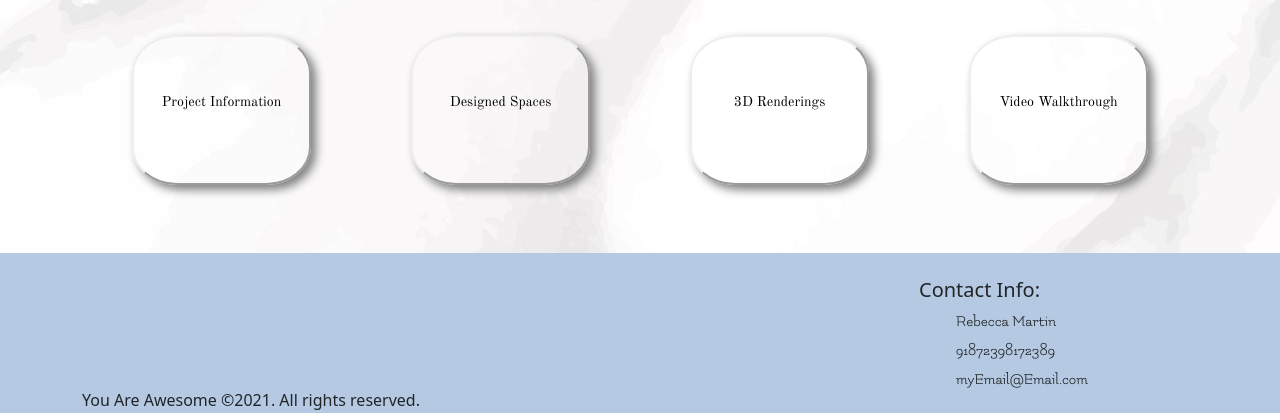
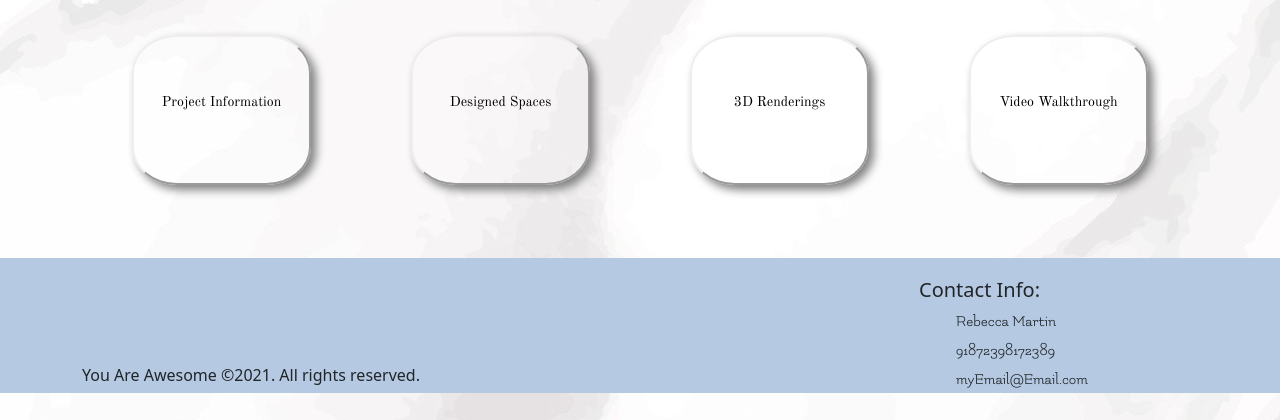
Before and after one commit to daWiz314/daWiz314.github.io, a PHP site: page /index.html in a window 1280 px wide. Shown: the part 407-827 px from the top of the page. Run offline with PHP 8.4, Linux system fonts and the light colour scheme.

Commit message:
Added border on imgs, still messing with footer

```diff
--- a/css/main.css
+++ b/css/main.css
@@ -63,18 +63,23 @@ a {
     color: black;
 }
 
+img {
+    border: 1px solid black;
+}
+
 footer {
     clear: both;
-    position: absolute;
-    bottom: -20px;
+    position: sticky;
+    bottom: 0px;
     background-color: #b5cae2;
-    height: 160px;
+    height: 135px;
     width: 100%;
 }
 
 #contact_info {
+    height: 100px;
     float: right;
-    padding-top: 25px;
+    padding-top: 20px;
     margin-bottom: -20px;
     width: 25%;
 }
@@ -90,4 +95,6 @@ footer {
 
 #copy {
     clear: right;
+    position: absolute;
+    bottom: -10px;
 }
```
